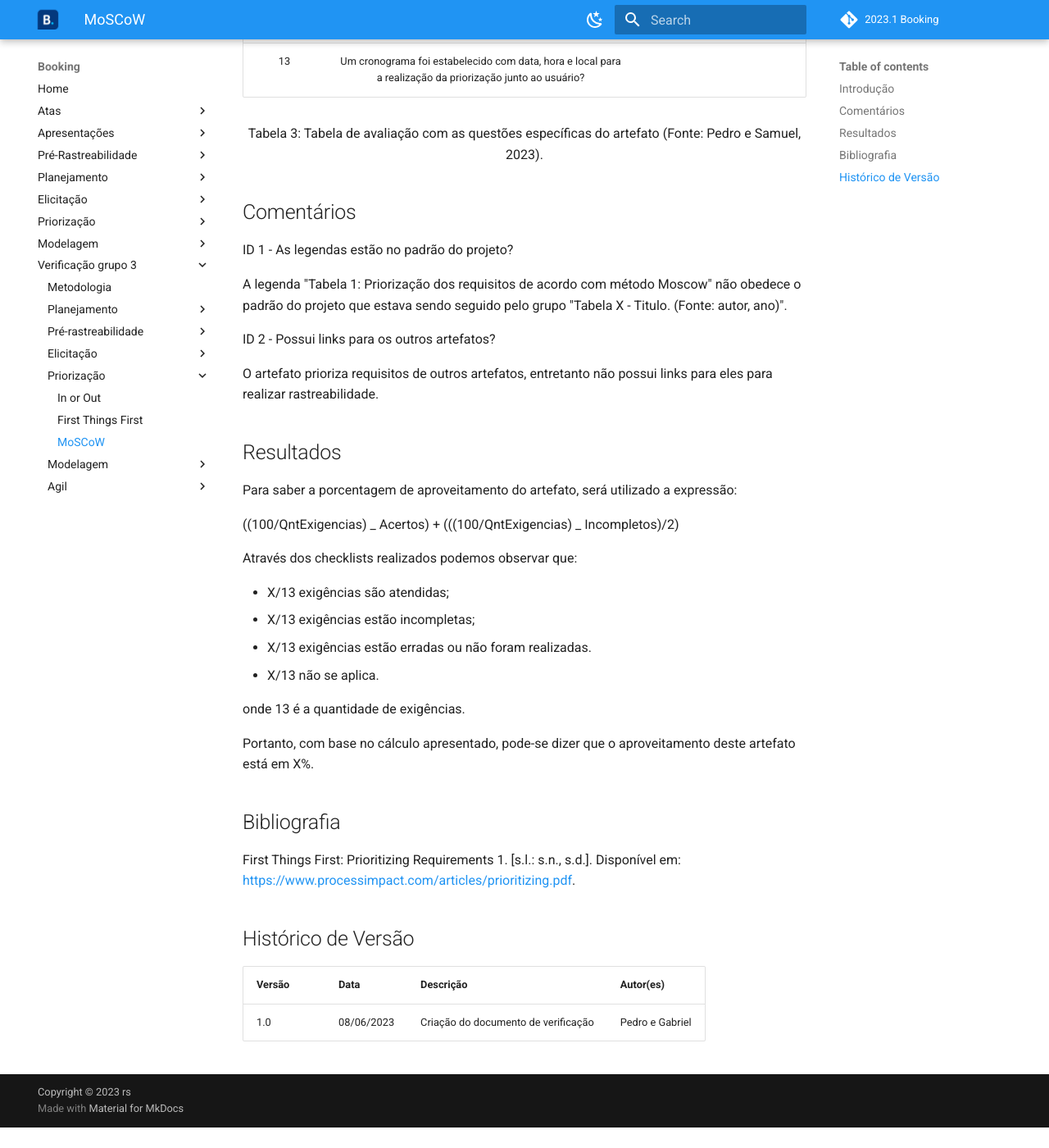
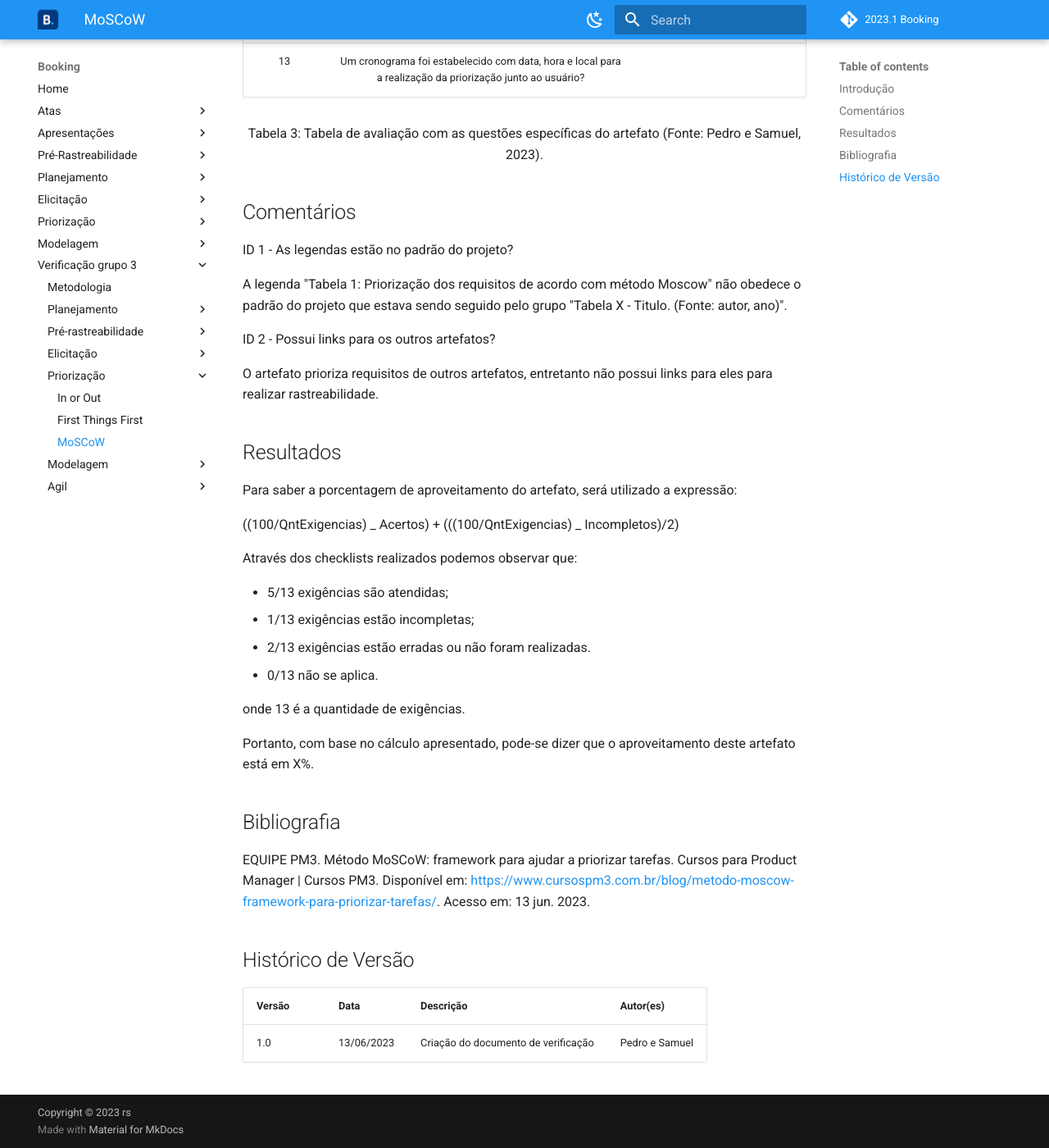
Before and after one commit to Requisitos-de-Software/2023.1-Booking, an MkDocs documentation site: the page built from docs/verificacao3/priorizacao/moscow.md, in a window 1280 px wide and 1400 px high, scrolled down 1486 px. Shown: the whole window at 82% size. Built offline with MkDocs 1.6.1 and Material for MkDocs 9.7.7, drawn with Linux system fonts in a browser that asks for light colours; comment, search, counter and statistics services are not loaded; before the commit the page ends 2861 px from its top, so only the background shows below that; some of the changed text lies outside the part shown.

Commit message:
avaliando o moscow
Co-authored-by: SamuelGSouza <samuelgomes318@gmail.com>

```diff
--- a/docs/verificacao3/priorizacao/moscow.md
+++ b/docs/verificacao3/priorizacao/moscow.md
@@ -4,26 +4,26 @@
 
 O presente documento apresentará a verificação do artefato [MosCow](https://requisitos-de-software.github.io/2023.1-VLC/#/elicitacao/moscow), desenvolvidos pela equipe 3, VLC. A técnica de inspeção será aplicada para verificar esse artefato, de acordo com o planejamento estabelecido, na tabela 1, se encontra os metadados desse artefato, nas tabelas 2 e 3 se encontram as questões a serem avaliadas.
 
-A tabela 1 a seguir representa os dados do artefato First Things First.
+A tabela 1 a seguir representa os dados do artefato MosCow.
 
 | Versão avaliada | Autor       | Revisor                         |
 | ---------------- | ----------- | ------------------------------- |
 | 1.0              | Rafael Bosi | Giovanni Alvissus e Lucas Gobbi |
 
 <div style="text-align: center">
-<p> Tabela 1: Dados do artefato First Things First. (Fonte: Pedro e Samuel, 2023). </p>
+<p> Tabela 1: Dados do artefato MosCow. (Fonte: Pedro e Samuel, 2023). </p>
 </div>
 
-| ID |                                   Questão                                   | Inspeção | Observações                                                                                                                         |
-| :-: | :--------------------------------------------------------------------------: | :--------: | ------------------------------------------------------------------------------------------------------------------------------------- |
-| 1 |                  As legendas estão no padrão do projeto?                  |     🔴     |                                                                                                                                       |
-| 2 |                    Possui links para os outros artefatos?                    |     🔴     |                                                                                                                                       |
-| 3 |                     Existe uma introdução no artefato?                     |     🟢     |                                                                                                                                       |
-| 4 |                 Existe tabela de versionamento padronizado?                 |     🟢     |                                                                                                                                       |
-| 5 | Há referências bibliográficas, bibliografia e referências no artefato? |     🟡     | O artefato possui como bibliografia apenas o projeto do semestre passado, algo que o professor chamou atenção durante a disciplina. |
-| 6 |  As tabelas e imagens possuem legenda, fonte e são introduzidas no texto?  |     🟢     |                                                                                                                                       |
-| 7 |                           O artefato possui autor?                           |     🟢     |                                                                                                                                       |
-| 8 |                          O artefato possui revisor?                          |     🟢     |                                                                                                                                       |
+| ID |                                   Questão                                   | Inspeção | Observações                                                                                                             |
+| :-: | :--------------------------------------------------------------------------: | :--------: | ------------------------------------------------------------------------------------------------------------------------- |
+| 1 |                  As legendas estão no padrão do projeto?                  |     🔴     |                                                                                                                           |
+| 2 |                    Possui links para os outros artefatos?                    |     🔴     |                                                                                                                           |
+| 3 |                     Existe uma introdução no artefato?                     |     🟢     |                                                                                                                           |
+| 4 |                 Existe tabela de versionamento padronizado?                 |     🟢     |                                                                                                                           |
+| 5 | Há referências bibliográficas, bibliografia e referências no artefato? |     🟡     | Na bibliografia só é usado conteúdo presente no aprender3, pessoas que não estão incluidas no mesmo não tem acesso. |
+| 6 |  As tabelas e imagens possuem legenda, fonte e são introduzidas no texto?  |     🟢     |                                                                                                                           |
+| 7 |                           O artefato possui autor?                           |     🟢     |                                                                                                                           |
+| 8 |                          O artefato possui revisor?                          |     🟢     |                                                                                                                           |
 
 <div style="text-align: center">
 <p> Tabela 2: Tabela de avaliação com as verificações gerais para todos os artefatos (Fonte: Pedro e Samuel, 2023). </p>
@@ -59,10 +59,10 @@ Para saber a porcentagem de aproveitamento do artefato, será utilizado a expres
 
 Através dos checklists realizados podemos observar que:
 
-- X/13 exigências são atendidas;
-- X/13 exigências estão incompletas;
-- X/13 exigências estão erradas ou não foram realizadas.
-- X/13 não se aplica.
+- 5/13 exigências são atendidas;
+- 1/13 exigências estão incompletas;
+- 2/13 exigências estão erradas ou não foram realizadas.
+- 0/13 não se aplica.
 
 onde 13 é a quantidade de exigências.
 
@@ -70,10 +70,12 @@ Portanto, com base no cálculo apresentado, pode-se dizer que o aproveitamento d
 
 ## Bibliografia
 
-First Things First: Prioritizing Requirements 1. [s.l.: s.n., s.d.]. Disponível em: [https://www.processimpact.com/articles/prioritizing.pdf](https://www.processimpact.com/articles/prioritizing.pdf).
+EQUIPE PM3. Método MoSCoW: framework para ajudar a priorizar tarefas. Cursos para Product Manager | Cursos PM3. Disponível em: <https://www.cursospm3.com.br/blog/metodo-moscow-framework-para-priorizar-tarefas/>. Acesso em: 13 jun. 2023.
+
+
 
 ## Histórico de Versão
 
-| Versão | Data       | Descrição                             | Autor(es)       |
-| ------- | ---------- | --------------------------------------- | --------------- |
-| 1.0     | 08/06/2023 | Criação do documento de verificação | Pedro e Gabriel |
+| Versão | Data       | Descrição                             | Autor(es)      |
+| ------- | ---------- | --------------------------------------- | -------------- |
+| 1.0     | 13/06/2023 | Criação do documento de verificação | Pedro e Samuel |
```
